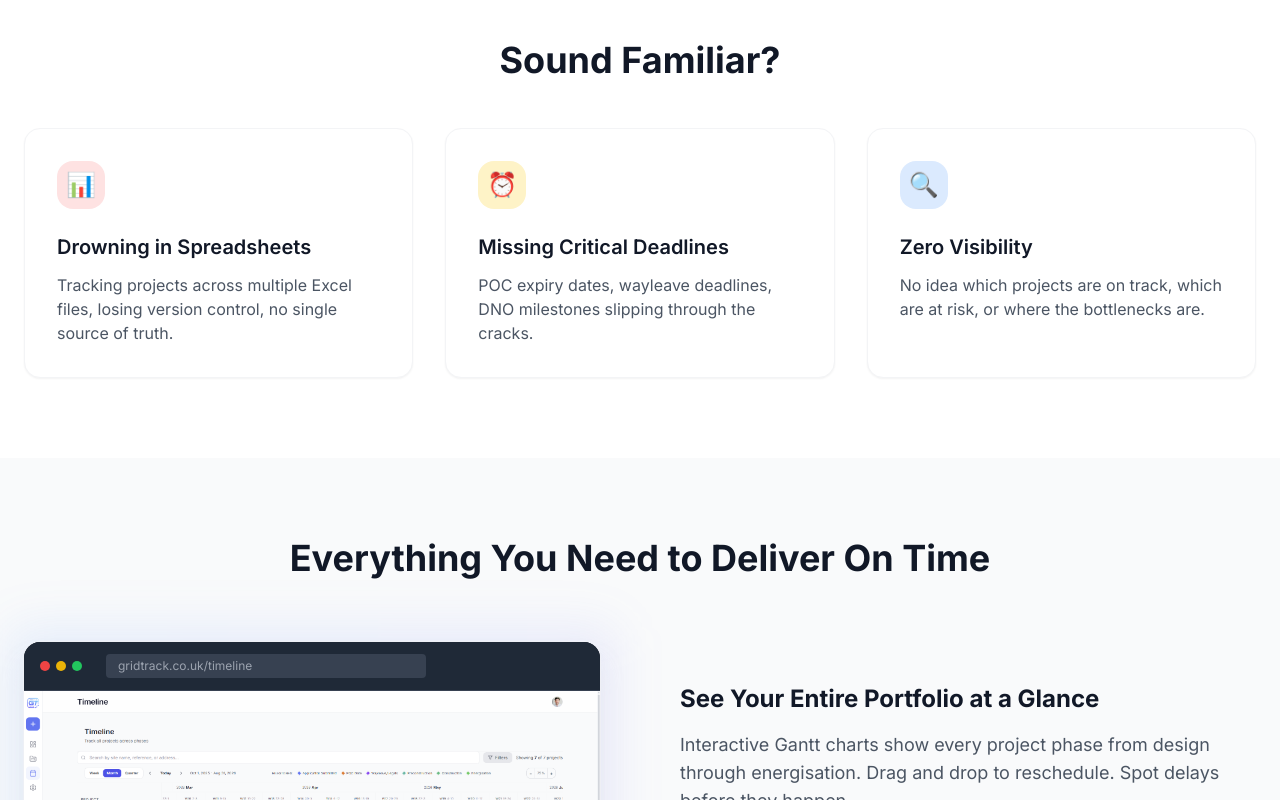
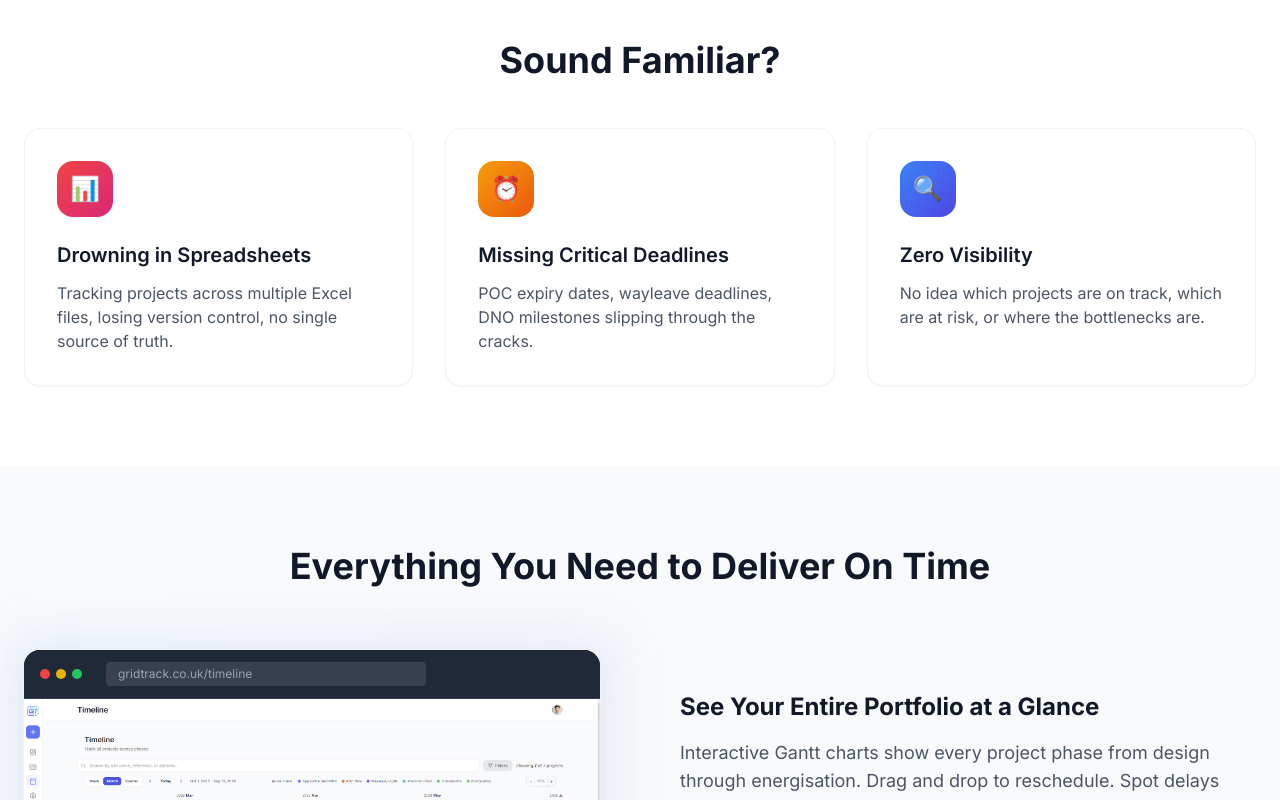
Before and after one commit to iainliddle/gridtrack-landing, a React (Vite) app: page / in a window 1280 px wide. Shown: the part 1520-2320 px from the top of the page. Built offline with nearby package versions, Linux system fonts and the light colour scheme.

Commit message:
Add hover animations and gradient effects to pain point cards

```diff
--- a/src/components/PainPoints.tsx
+++ b/src/components/PainPoints.tsx
@@ -4,19 +4,19 @@ export const PainPoints: React.FC = () => {
     const painPoints = [
         {
             emoji: '📊',
-            bgColor: 'bg-red-100',
+            gradient: 'from-red-500 to-pink-600',
             title: 'Drowning in Spreadsheets',
             description: 'Tracking projects across multiple Excel files, losing version control, no single source of truth.'
         },
         {
             emoji: '⏰',
-            bgColor: 'bg-amber-100',
+            gradient: 'from-amber-500 to-orange-600',
             title: 'Missing Critical Deadlines',
             description: 'POC expiry dates, wayleave deadlines, DNO milestones slipping through the cracks.'
         },
         {
             emoji: '🔍',
-            bgColor: 'bg-blue-100',
+            gradient: 'from-blue-500 to-indigo-600',
             title: 'Zero Visibility',
             description: 'No idea which projects are on track, which are at risk, or where the bottlenecks are.'
         }
@@ -33,9 +33,10 @@ export const PainPoints: React.FC = () => {
                     {painPoints.map((point, index) => (
                         <div
                             key={index}
-                            className="p-8 bg-white rounded-2xl border border-gray-100 shadow-sm hover:shadow-md hover:border-blue-200 transition-all group"
+                            className="p-8 bg-white rounded-2xl border border-gray-100 shadow-sm hover:shadow-xl hover:shadow-blue-500/10 hover:border-blue-200 hover:-translate-y-1 transition-all duration-300 ease-out group"
                         >
-                            <div className={`w-12 h-12 ${point.bgColor} rounded-xl flex items-center justify-center text-2xl mb-6`}>
+                            {/* Icon with gradient background */}
+                            <div className={`w-14 h-14 bg-gradient-to-br ${point.gradient} rounded-xl flex items-center justify-center text-white text-2xl mb-6 group-hover:scale-110 transition-transform duration-300`}>
                                 {point.emoji}
                             </div>
                             <h3 className="text-xl font-semibold text-gray-900 mb-3">
```
